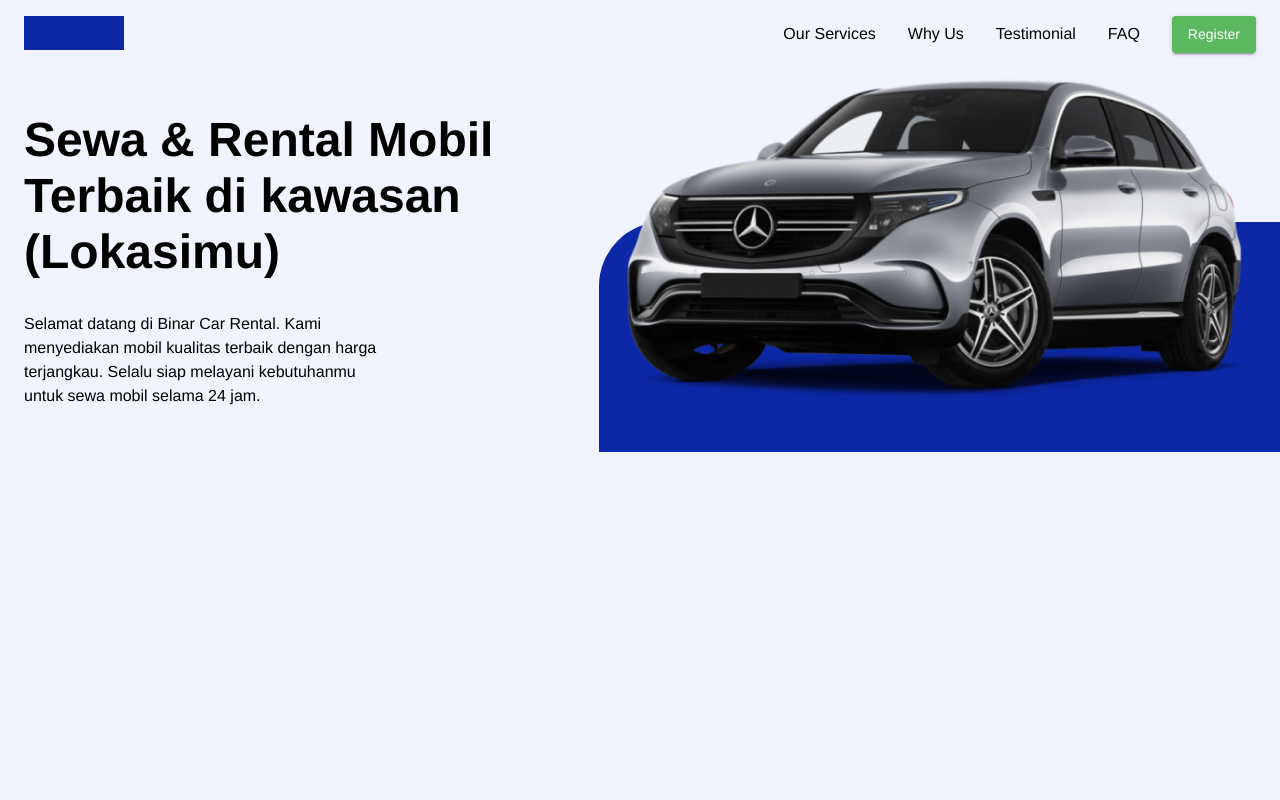
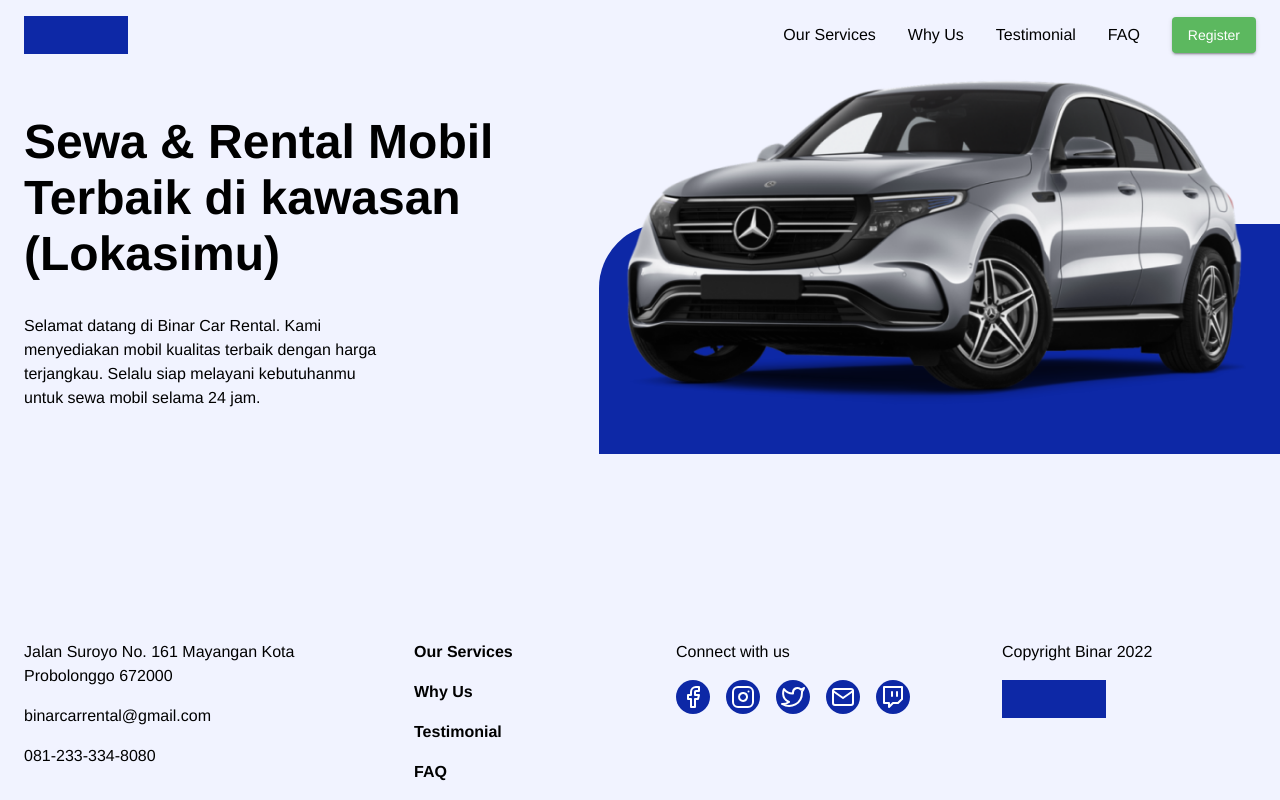
Before and after one commit to mfalfath25/car-rental-binar, a React (Create React App) app: page /Main in a window 1280 px wide. Built offline with nearby package versions, Linux system fonts and the light colour scheme.

Commit message:
add footer

```diff
--- a/package.json
+++ b/package.json
@@ -13,6 +13,7 @@
     "react": "^18.0.0",
     "react-bootstrap-icons": "^1.8.1",
     "react-dom": "^18.0.0",
+    "react-icons": "^4.3.1",
     "react-router-dom": "^6.2.2",
     "react-scripts": "5.0.0",
     "sass": "^1.49.9",
--- a/src/App.js
+++ b/src/App.js
@@ -5,7 +5,7 @@ import { BrowserRouter, Navigate, Routes, Route } from 'react-router-dom'
 
 import LoginPage from './pages/LoginPage'
 import MainPage from './pages/MainPage'
-// import TestPage from './pages/TestPage'
+import TestPage from './pages/TestPage'
 
 function App() {
   return (
@@ -15,7 +15,7 @@ function App() {
           <Routes>
             <Route path="/login" element={<LoginPage />} />
             <Route path="/Main" element={<MainPage />} />
-            {/* <Route path="/test" element={<TestPage />} /> */}
+            <Route path="/test" element={<TestPage />} />
             {/* <Route path="/dash" element={<DashboardPage />} /> */}
             <Route path="/" element={<Navigate to="/login" />} />
             <Route
--- /dev/null
+++ b/src/components/Main/Footer.js
@@ -0,0 +1,78 @@
+import React from 'react'
+import { Box, Grid, Icon, Link, Paper, Typography } from '@mui/material'
+import { styled } from '@mui/material/styles'
+import {
+  FiFacebook,
+  FiInstagram,
+  FiTwitter,
+  FiMail,
+  FiTwitch,
+} from 'react-icons/fi'
+
+const pages = ['Our Services', 'Why Us', 'Testimonial', 'FAQ']
+
+const Footer = () => {
+  return (
+    <>
+      <Box className="Footer">
+        <Grid container spacing={3} justifyContent="space-evenly">
+          <Grid item xs={3}>
+            <Typography variant="body1" sx={{ mb: '1rem' }}>
+              Jalan Suroyo No. 161 Mayangan Kota Probolonggo 672000
+            </Typography>
+            <Typography variant="body1" sx={{ mb: '1rem' }}>
+              binarcarrental@gmail.com
+            </Typography>
+            <Typography variant="body1">081-233-334-8080</Typography>
+          </Grid>
+          <Grid item xs={3}>
+            {pages.map((page) => (
+              <Link key={page} underline="none" href={'/' + page}>
+                <Typography
+                  sx={{
+                    mb: '1rem',
+                    ml: '4rem',
+                    color: '#000000',
+                    fontWeight: 'bold',
+                  }}
+                >
+                  {page}
+                </Typography>
+              </Link>
+            ))}
+          </Grid>
+          <Grid item xs={3}>
+            <Typography variant="body1" sx={{ mb: '1rem' }}>
+              Connect with us
+            </Typography>
+            <Box sx={{ display: 'flex' }}>
+              <Box className="footer-socials">
+                <FiFacebook className="footer-icon" size={24} />
+              </Box>
+              <Box className="footer-socials">
+                <FiInstagram className="footer-icon" size={24} />
+              </Box>
+              <Box className="footer-socials">
+                <FiTwitter className="footer-icon" size={24} />
+              </Box>
+              <Box className="footer-socials">
+                <FiMail className="footer-icon" size={24} />
+              </Box>
+              <Box className="footer-socials">
+                <FiTwitch className="footer-icon" size={24} />
+              </Box>
+            </Box>
+          </Grid>
+          <Grid item xs={3}>
+            <Typography variant="body1" sx={{ mb: '1rem' }}>
+              Copyright Binar 2022
+            </Typography>
+            <Box className="Logo"></Box>
+          </Grid>
+        </Grid>
+      </Box>
+    </>
+  )
+}
+
+export default Footer
--- a/src/components/Main/Navbar.js
+++ b/src/components/Main/Navbar.js
@@ -10,16 +10,7 @@ const Navbar = () => {
         component="div"
         sx={{ display: 'flex', justifyContent: 'space-between', py: '1rem' }}
       >
-        <Box
-          component="span"
-          className="Logo"
-          sx={{
-            backgroundColor: '#0D28A6',
-            p: '2',
-            width: '100px',
-            height: '34px',
-          }}
-        ></Box>
+        <Box className="Logo"></Box>
         <Box
           className="nav-links"
           sx={{ display: 'flex', alignItems: 'center' }}
--- /dev/null
+++ b/src/components/TryHooks/TestUseEffect.js
@@ -0,0 +1,41 @@
+import React, { useState, useEffect } from 'react'
+
+const TestUseEffect = () => {
+  const [showStatement, setShowStatement] = useState(false)
+  const [counter, setCounter] = useState(0)
+
+  setTimeout(
+    () => {
+      setShowStatement(true)
+    },
+    3000,
+    []
+  )
+
+  return (
+    <>
+      <div>
+        {showStatement && (
+          <div className="test-wrap">
+            <h1 className="scary-text">Try UseEffect - Pick a box</h1>
+            <div className="box-container">
+              <div id="1" className="box">
+                <h2>Box 1</h2>
+              </div>
+              <div id="2" className="box">
+                <h2>Box 2</h2>
+              </div>
+              <div id="3" className="box">
+                <h2>Box 3</h2>
+              </div>
+            </div>
+          </div>
+        )}
+        <h2>{counter}</h2>
+        <button onClick={() => setCounter(counter + 1)}>Add</button>
+      </div>
+    </>
+  )
+}
+
+export default TestUseEffect
--- a/src/pages/MainPage.js
+++ b/src/pages/MainPage.js
@@ -1,6 +1,7 @@
 import { Box } from '@mui/material'
 import React from 'react'
 import Content from '../components/Main/Content'
+import Footer from '../components/Main/Footer'
 import Hero from '../components/Main/Hero'
 import Navbar from '../components/Main/Navbar'
 
@@ -11,6 +12,7 @@ const MainPage = () => {
         <Content>
           <Navbar />
           <Hero />
+          <Footer />
         </Content>
       </Box>
     </>
--- a/src/pages/TestPage.js
+++ b/src/pages/TestPage.js
@@ -1,10 +1,10 @@
 import React from 'react'
-import Comptest from '../components/Comptest'
+import TestUseEffect from '../components/TryHooks/TestUseEffect'
 
 const TestPage = () => {
   return (
     <>
-      <Comptest />
+      <TestUseEffect />
     </>
   )
 }
--- a/src/styles/App.sass
+++ b/src/styles/App.sass
@@ -26,7 +26,7 @@ $mono_4: rgba(255, 255, 255, 0.3)
   flex-direction: column
   width: 100vw
   height: 100vh
-  overflow: hidden
+  // overflow: hidden
 
 .Login
   display: flex
@@ -51,6 +51,58 @@ $mono_4: rgba(255, 255, 255, 0.3)
   background-repeat: no-repeat
   background-size: cover
   position: relative
+
+.Logo
+  background-color: #0D28A6
+  padding: 2px
+  width: 100px
+  height: 34px
+
+.car-wrap
+  position: relative
+  align-self: flex-end
+  .car-hero
+    position: absolute
+    background-color: $blue_1
+    left: 0
+    bottom: 0
+    height: 60%
+    width: 1000px
+    border-radius: 4rem 0 0 0
+  .car-img
+    position: relative
+    max-width: 100%
+    height: auto
+
+.Footer
+  position: fixed
+  bottom: 0
+  width: 100%
+  max-width: 1488px
+
+
+.footer-socials
+  position: relative
+  width: 34px
+  height: 34px
+  background: #0D28A6
+  border-radius: 50%
+  text-align: center
+  margin-right: 1rem
+  .footer-icon
+    position: relative
+    top: 15%
+    color: white
+    fontSize: 1.5em
+
+
+/* UseEffect Styles */
+.test-wrap
+  display: flex
+  justify-content: center
+  flex-direction: row
+  width: 100vw
+  height: 100vh
 
 // .Dashboard
 //   display: flex
@@ -82,19 +134,3 @@ $mono_4: rgba(255, 255, 255, 0.3)
 //     background: $mono_4
 //     font-weight: bold
 //     cursor: pointer
-
-.car-wrap
-  position: relative
-  align-self: flex-end
-  .car-hero
-    position: absolute
-    background-color: $blue_1
-    left: 0
-    bottom: 0
-    height: 60%
-    width: 1000px
-    border-radius: 4rem 0 0 0
-  .car-img
-    position: relative
-    max-width: 100%
-    height: auto
```
Also changed, not shown: src/components/Comptest.js (deleted, +0 -40 lines), src/components/TryHooks/TestUseState.js (added, +56 -0 lines), src/index.js (+5 -4 lines), 1 other file (tests, documents, lock files or other folders).
